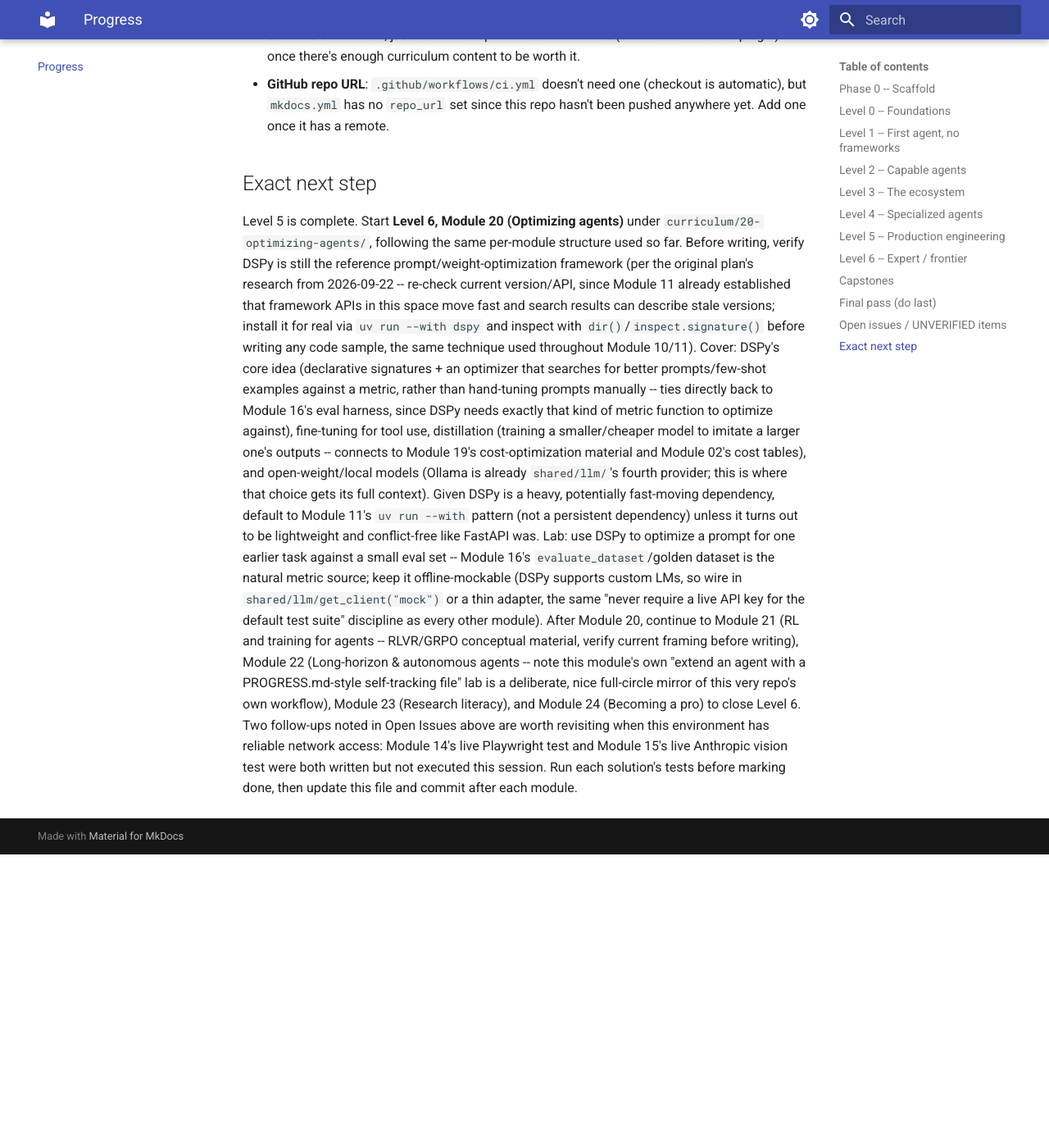
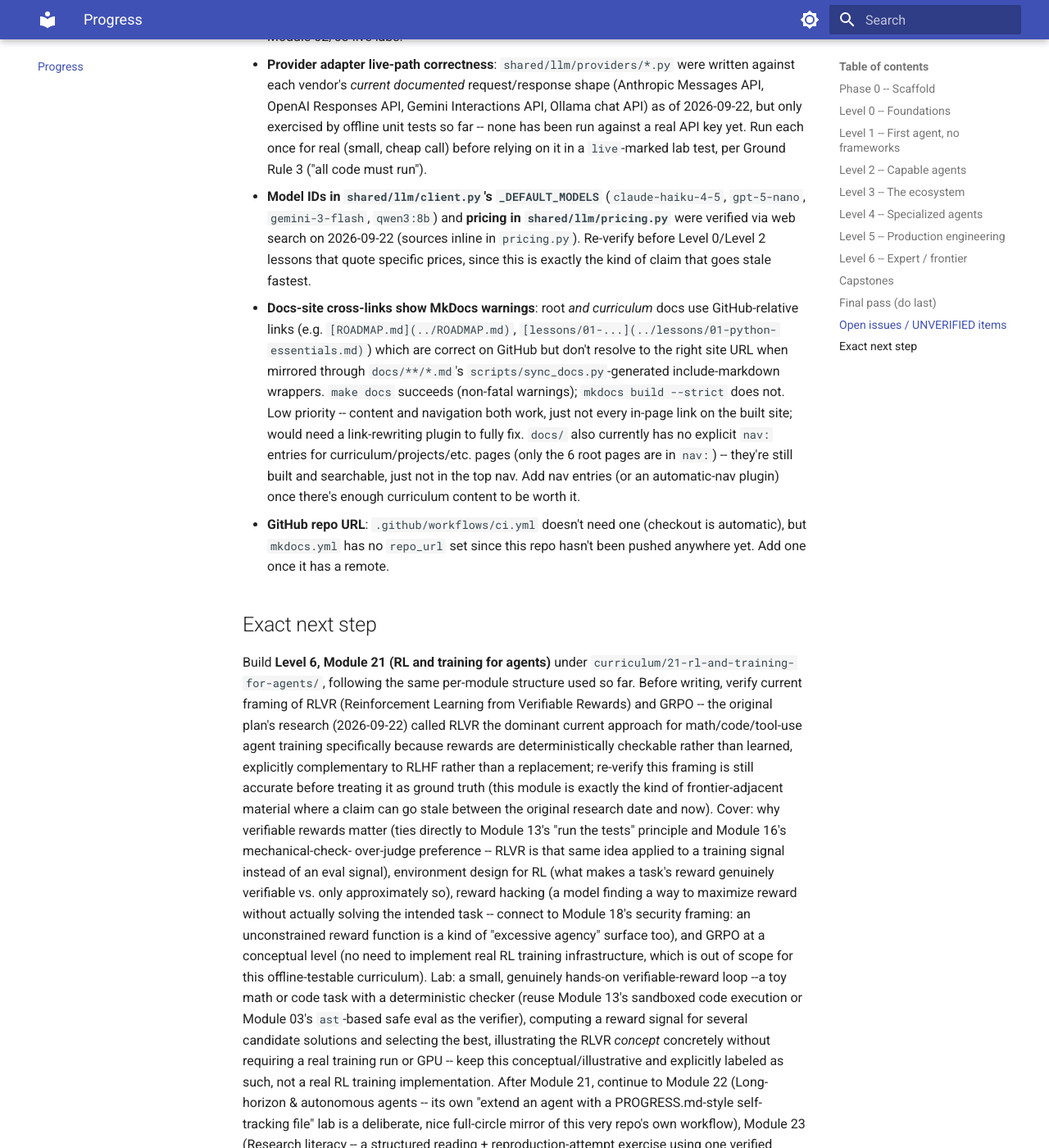
Before and after one commit to Aditya-Ware-ds/ULTIMATE-GUIDE-TO-AGENTIC-AI, an MkDocs documentation site: the page built from docs/progress.md, in a window 1280 px wide and 1400 px high, scrolled down 10708 px. Shown: the whole window at 82% size. Built offline with MkDocs 1.6.1 and Material for MkDocs 9.7.7, drawn with Linux system fonts in a browser that asks for light colours; before the commit the page ends 11750 px from its top, so only the background shows below that; some of the changed text lies outside the part shown.

Commit message:
Complete Module 20 (Optimizing agents): DSPy signatures, optimization, distillation
Level 6 begins. DSPy (3.3.1) verified for real via uv run --with dspy and
inspect.getsource() on the actual installed package, uncovering two real
gotchas (the legacy LM contract needs attribute-access objects not dicts;
ChatAdapter silently double-calls via a JSONAdapter fallback) before
writing any lesson content. Lab runs a real BootstrapFewShot optimization
against a fully offline scripted LM, asserting on real bootstrapped demos
as proof optimization happened.

Co-Authored-By: Claude Sonnet 5 <noreply@anthropic.com>

```diff
--- a/PROGRESS.md
+++ b/PROGRESS.md
@@ -389,7 +389,34 @@ Legend: ✅ done and tested · 🚧 in progress · ⬜ not started
 
 ## Level 6 -- Expert / frontier
 
-- ⬜ 20 Optimizing agents
+- ✅ 20 Optimizing agents -- Level 6 begins. **Verified DSPy for real**
+  (installed `dspy` 3.3.1 via `uv run --with dspy`, read `dspy.BaseLM`'s
+  actual installed source with `inspect.getsource()`, and iteratively
+  smoke-tested a scripted offline LM end-to-end -- including discovering
+  and working around two real, undocumented-in-summary-form gotchas: the
+  legacy LM contract needs an object with `.choices[0].message.content`
+  attribute access, not a dict, and DSPy's default `ChatAdapter` silently
+  double-calls via a `JSONAdapter` fallback unless `JSONAdapter` is
+  configured explicitly). 3 lessons: DSPy signatures and modules
+  (`dspy.Predict`, a fully offline `dspy.BaseLM` subclass); optimizing with
+  a metric (a real, verified `dspy.BootstrapFewShot.compile()` run,
+  producing real inspectable `optimized.demos`); fine-tuning, distillation,
+  and local models (conceptual, ties to `shared/llm/`'s `OllamaProvider`
+  and Module 19's cost-optimization material, with an explicit
+  cheapest-first lever ordering: prompt optimization -> routing ->
+  distillation -> fine-tuning). 1 runnable example
+  (`scripted_lm_demo.py`, verified, requires `uv run --with dspy`). 1 lab:
+  a DSPy program optimized with `BootstrapFewShot` against a scripted,
+  deterministic offline LM -- 5 tests passing, including one that asserts
+  `len(optimized.demos) >= 1` as concrete proof optimization actually
+  happened, not just that `.compile()` ran without error; starter's gaps
+  correctly raise `NotImplementedError`. `dspy` is NOT a persistent
+  dependency (Module 11's `uv run --with` pattern, since it's a heavy,
+  fast-moving framework) -- `pytest.importorskip("dspy")` makes this lab's
+  tests show as **skipped** (not failed) in the default `make test`. 240
+  passed, 10 skipped, 3 deselected repo-wide; links checked (93 unique, all
+  OK -- one transient timeout on a pre-existing SETUP.md link resolved on
+  retry, unrelated to this module).
 - ⬜ 21 RL and training for agents
 - ⬜ 22 Long-horizon & autonomous agents
 - ⬜ 23 Research literacy
@@ -464,39 +491,42 @@ Legend: ✅ done and tested · 🚧 in progress · ⬜ not started
 
 ## Exact next step
 
-Level 5 is complete. Start **Level 6, Module 20 (Optimizing agents)** under
-`curriculum/20-optimizing-agents/`, following the same per-module structure
-used so far. Before writing, verify DSPy is still the reference
-prompt/weight-optimization framework (per the original plan's research from
-2026-09-22 -- re-check current version/API, since Module 11 already
-established that framework APIs in this space move fast and search results
-can describe stale versions; install it for real via `uv run --with dspy`
-and inspect with `dir()`/`inspect.signature()` before writing any code
-sample, the same technique used throughout Module 10/11). Cover: DSPy's
-core idea (declarative signatures + an optimizer that searches for better
-prompts/few-shot examples against a metric, rather than hand-tuning prompts
-manually -- ties directly back to Module 16's eval harness, since DSPy
-needs exactly that kind of metric function to optimize against), fine-tuning
-for tool use, distillation (training a smaller/cheaper model to imitate a
-larger one's outputs -- connects to Module 19's cost-optimization material
-and Module 02's cost tables), and open-weight/local models (Ollama is
-already `shared/llm/`'s fourth provider; this is where that choice gets its
-full context). Given DSPy is a heavy, potentially fast-moving dependency,
-default to Module 11's `uv run --with` pattern (not a persistent
-dependency) unless it turns out to be lightweight and conflict-free like
-FastAPI was. Lab: use DSPy to optimize a prompt for one earlier task against
-a small eval set -- Module 16's `evaluate_dataset`/golden dataset is the
-natural metric source; keep it offline-mockable (DSPy supports custom LMs,
-so wire in `shared/llm/get_client("mock")` or a thin adapter, the same
-"never require a live API key for the default test suite" discipline as
-every other module). After Module 20, continue to Module 21 (RL and
-training for agents -- RLVR/GRPO conceptual material, verify current
-framing before writing), Module 22 (Long-horizon & autonomous agents --
-note this module's own "extend an agent with a PROGRESS.md-style
-self-tracking file" lab is a deliberate, nice full-circle mirror of this
-very repo's own workflow), Module 23 (Research literacy), and Module 24
-(Becoming a pro) to close Level 6. Two follow-ups noted in Open Issues above
-are worth revisiting when this environment has reliable network access:
-Module 14's live Playwright test and Module 15's live Anthropic vision test
-were both written but not executed this session. Run each solution's tests
-before marking done, then update this file and commit after each module.
+Build **Level 6, Module 21 (RL and training for agents)** under
+`curriculum/21-rl-and-training-for-agents/`, following the same per-module
+structure used so far. Before writing, verify current framing of RLVR
+(Reinforcement Learning from Verifiable Rewards) and GRPO -- the original
+plan's research (2026-09-22) called RLVR the dominant current approach for
+math/code/tool-use agent training specifically because rewards are
+deterministically checkable rather than learned, explicitly complementary
+to RLHF rather than a replacement; re-verify this framing is still accurate
+before treating it as ground truth (this module is exactly the kind of
+frontier-adjacent material where a claim can go stale between the original
+research date and now). Cover: why verifiable rewards matter (ties directly
+to Module 13's "run the tests" principle and Module 16's mechanical-check-
+over-judge preference -- RLVR is that same idea applied to a training
+signal instead of an eval signal), environment design for RL (what makes a
+task's reward genuinely verifiable vs. only approximately so), reward
+hacking (a model finding a way to maximize reward without actually solving
+the intended task -- connect to Module 18's security framing: an
+unconstrained reward function is a kind of "excessive agency" surface too),
+and GRPO at a conceptual level (no need to implement real RL training
+infrastructure, which is out of scope for this offline-testable
+curriculum). Lab: a small, genuinely hands-on verifiable-reward loop --a
+toy math or code task with a deterministic checker (reuse Module 13's
+sandboxed code execution or Module 03's `ast`-based safe eval as the
+verifier), computing a reward signal for several candidate solutions and
+selecting the best, illustrating the RLVR *concept* concretely without
+requiring a real training run or GPU -- keep this conceptual/illustrative
+and explicitly labeled as such, not a real RL training implementation.
+After Module 21, continue to Module 22 (Long-horizon & autonomous agents --
+its own "extend an agent with a PROGRESS.md-style self-tracking file" lab
+is a deliberate, nice full-circle mirror of this very repo's own workflow),
+Module 23 (Research literacy -- a structured reading + reproduction-attempt
+exercise using one verified current paper, no code lab), and Module 24
+(Becoming a pro -- portfolio/interview-prep content, no code lab, links
+into `system-design/`) to close Level 6. Two follow-ups noted in Open
+Issues above are worth revisiting when this environment has reliable
+network access: Module 14's live Playwright test and Module 15's live
+Anthropic vision test were both written but not executed this session. Run
+each solution's tests before marking done, then update this file and
+commit after each module.
--- /dev/null
+++ b/curriculum/20-optimizing-agents/resources.md
@@ -0,0 +1,7 @@
+# Module 20 resources
+
+Verified 2026-09-22.
+
+- [DSPy documentation](https://dspy.ai/) -- the reference framework this module builds on; version pinned and inspected directly (`dspy` 3.3.1) rather than trusted from search results or memory, per this module's own pitfalls.md.
+- [DSPy: BootstrapFewShot and other optimizers (GitHub source)](https://github.com/stanfordnlp/dspy) -- the actual, current source for `dspy.BaseLM`, `dspy.BootstrapFewShot`, and the adapter classes this module's lesson code was verified against.
+- [Anthropic: Building effective agents](https://www.anthropic.com/research/building-effective-agents) -- also referenced in Modules 04/08/12/17/19; its evaluation-first framing underlies why Module 16's metric functions transfer directly into DSPy's optimizer interface.
```
Also changed, not shown: curriculum/20-optimizing-agents/README.md (added, +46 -0 lines), curriculum/20-optimizing-agents/labs/01-dspy-prompt-optimization/README.md (added, +74 -0 lines), curriculum/20-optimizing-agents/lessons/01-dspy-signatures-and-modules.md (added, +110 -0 lines), curriculum/20-optimizing-agents/lessons/02-optimizing-with-a-metric.md (added, +104 -0 lines), curriculum/20-optimizing-agents/lessons/03-finetuning-distillation-and-local-models.md (added, +111 -0 lines), curriculum/20-optimizing-agents/pitfalls.md (added, +47 -0 lines), curriculum/20-optimizing-agents/quiz.md (added, +114 -0 lines), 5 other files.
